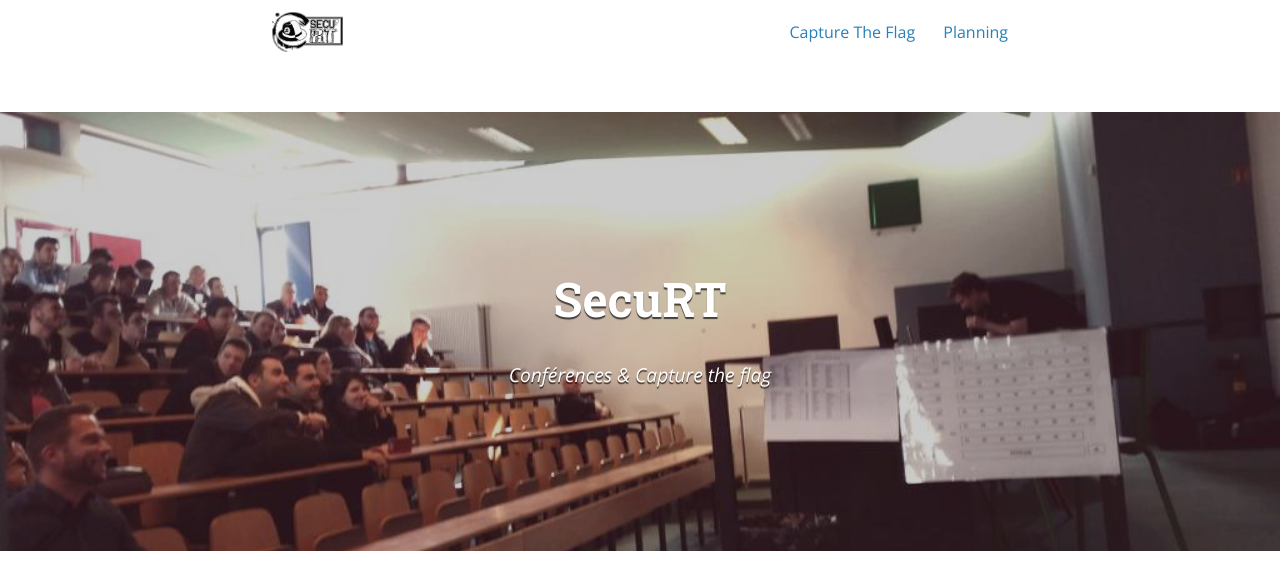
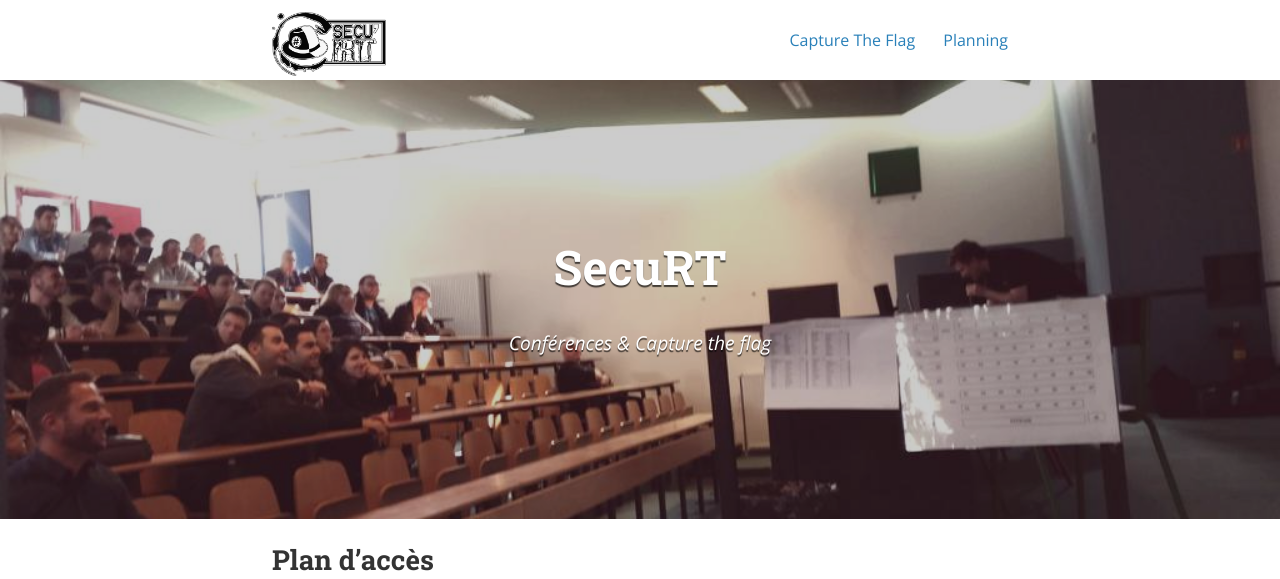
Before and after one commit to SecuRT/securt.github.io, a Jekyll site: the page built from index.html, in a window 1280 px wide. Shown: the top 579 px of the page. Built offline with Jekyll 4.4.1, drawn with Linux system fonts in a browser that asks for light colours; nearby versions of some CDN libraries; a style sheet for code colours, icons or effects is not loaded.

Commit message:
realigned header

```diff
--- a/_sass/_layout.scss
+++ b/_sass/_layout.scss
@@ -125,12 +125,12 @@
   }
   .logo {
     float: left;
-    height: 7em;
+    height: 5em;
     @include media ($tablet) {
     	padding-left: $em-base;
     }
     img {
-      max-height: 2.5em;
+      max-height: 4em;
       margin-top: 0.75em;
       padding-right: 1em;
     }
@@ -143,7 +143,7 @@
     padding: 1.25em 0;
     @include media ($tablet) {
       float: right;
-      line-height: 1.5em;
+      line-height: 2.5em;
     }
   }
   ul.navigation-menu {
--- a/css/main.scss
+++ b/css/main.scss
@@ -11,3 +11,7 @@
   "neat/neat",
   "layout"
 ;
+
+.fa {
+	line-height: 2.5;
+}
```
